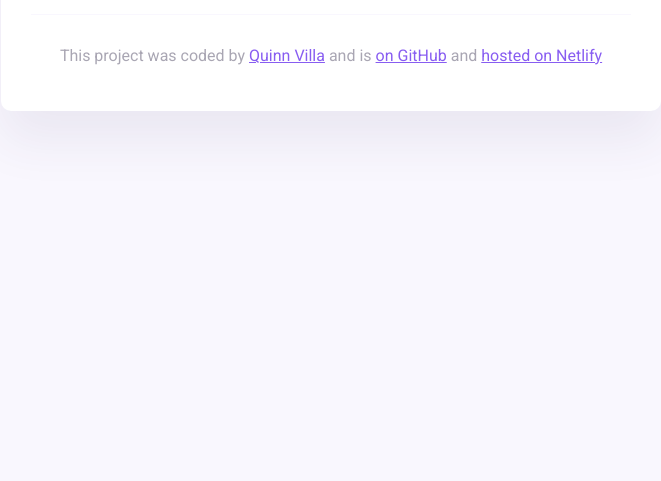
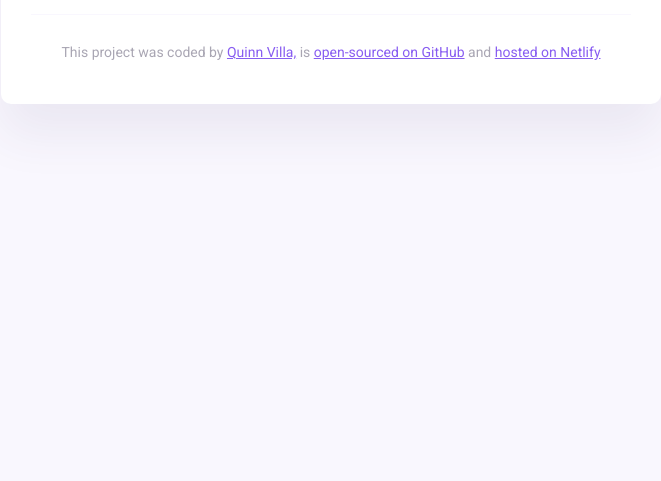
Before and after one commit to quinnie9/my-weather-app, a plain HTML site: page index.html in a window 1280 px wide. Shown: the part 319-800 px from the top of the page, without its empty margins (309-970 px from the left). Drawn offline with nearby package versions, Linux system fonts and the light colour scheme.

Commit message:
Footer Adjusted

```diff
--- a/index.html
+++ b/index.html
@@ -47,9 +47,9 @@
             <footer>
                 <p>
                     This project was coded by
-                    <a href="https://github.com/quinnie9" target="_blank">Quinn Villa</a> and is
-                    <a href="https://github.com/quinnie9/weather-app" target="_blank"> on GitHub</a> and
-                    <a href="https://weather-app-qv.netlify.app/#" target="_blank">hosted on Netlify</a>
+                    <a href="https://github.com/quinnie9" target="_blank">Quinn Villa,</a> is
+                    <a href="https://github.com/quinnie9/my-weather-app" target="_blank">open-sourced on GitHub</a> and
+                    <a href="https://weatherappqv.netlify.app/" target="_blank">hosted on Netlify</a>
                 </p>
             </footer>
         </div>
--- a/src/styles.css
+++ b/src/styles.css
@@ -93,6 +93,7 @@ body {
     border-top: 1px solid #f9f7fe;
     text-align: center;
     padding-top: 15px;
+    font-size: 14px;
 
     color: rgba(39, 33, 66, 0.4);
   }
```
